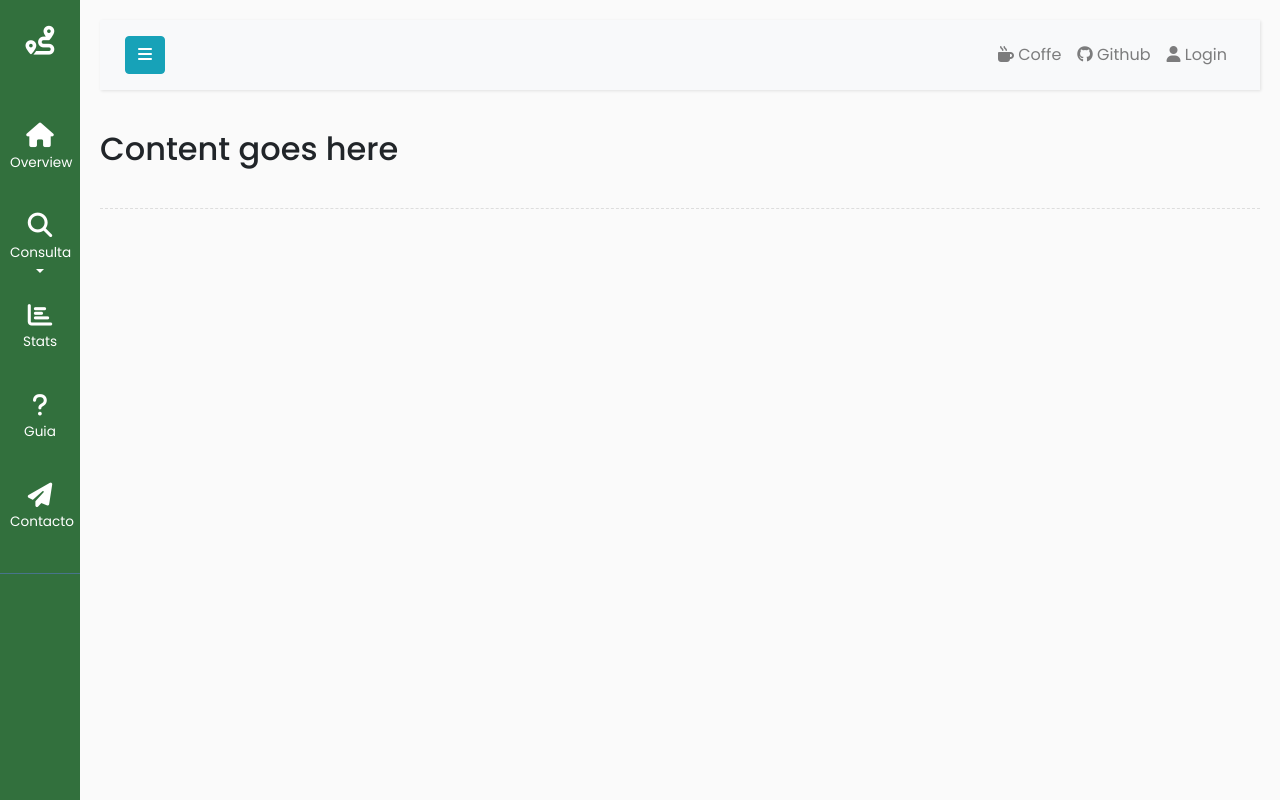
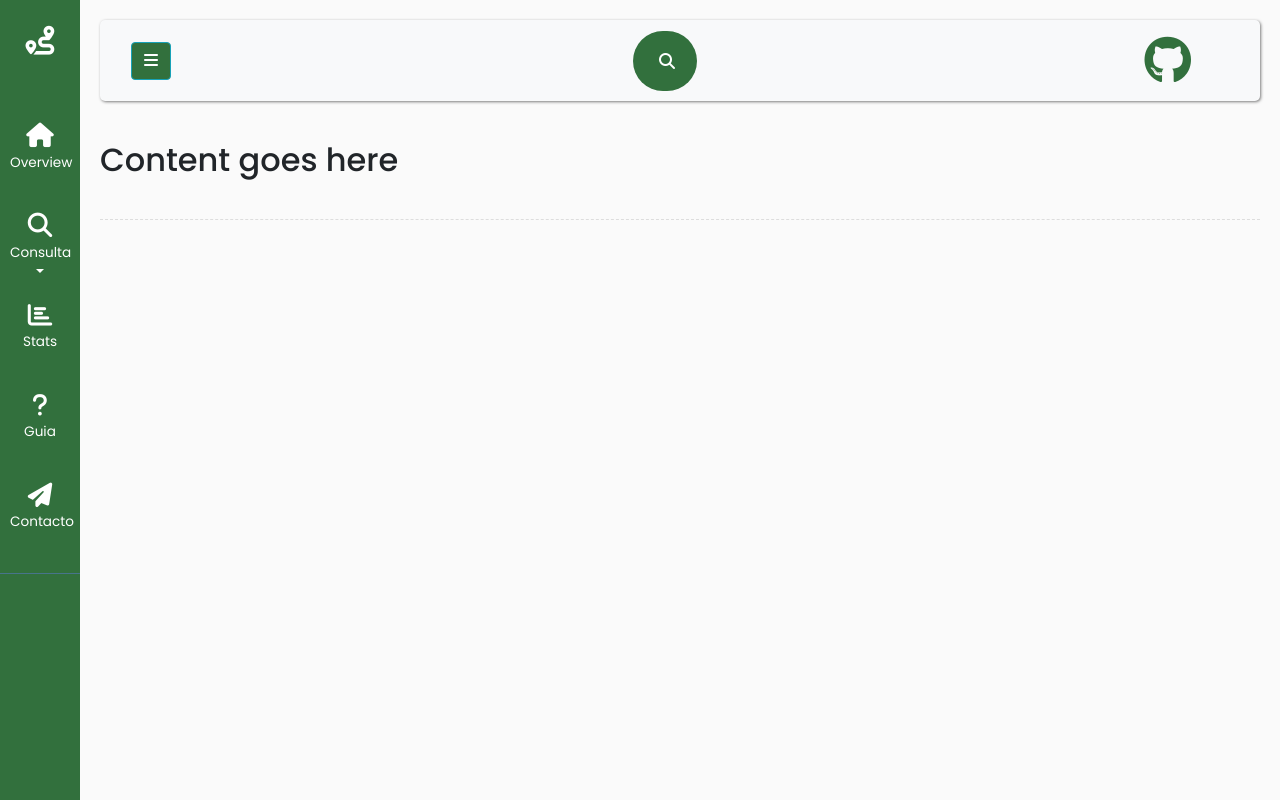
Before and after one commit to DanielLimasP/tourism-info-frontend, a Vue app: page / in a window 1280 px wide. Built offline with nearby package versions, Linux system fonts and the light colour scheme.

Commit message:
Better search bar

```diff
--- a/public/assets/css/style.css
+++ b/public/assets/css/style.css
@@ -22,12 +22,11 @@ a:focus {
 }
 
 .navbar {
-    padding: 15px 10px;
     background: #fff;
     border: none;
-    border-radius: 0;
+    border-radius: 5px;
     margin-bottom: 40px;
-    box-shadow: 1px 1px 3px rgba(0, 0, 0, 0.1);
+    box-shadow: 1px 1px 3px rgba(0, 0, 0, 0.5);
 }
 
 .navbar-btn {
@@ -198,6 +197,75 @@ a.article:hover {
     transition: all 0.3s;
 }
 
+.btn-info {
+    background-color: #32703d;
+}
+
+.btn-info:hover {
+    background-color: #fff;
+    color: #32703d;
+}
+
+i.fa-github {
+    color: #32703d;
+
+}
+
+
+/* ---------------------------------------------------
+    SEARCHBAR STYLE
+----------------------------------------------------- */
+
+.searchbar{
+    margin-bottom: auto;
+    margin-top: auto;
+    height: 60px;
+    background-color: #32703d;
+    border-radius: 30px;
+    padding: 10px;
+}
+
+.search_input{
+    color: white;
+    border: 0;
+    outline: 0;
+    background: none;
+    width: 0;
+    caret-color:transparent;
+    line-height: 40px;
+    transition: width 0.4s linear;
+}
+
+.searchbar:hover > .search_input{
+    padding: 0 10px;
+    width: 450px;
+    caret-color: #fff;
+    transition: width 0.4s linear;
+}
+
+.searchbar:hover > .search_icon{
+    background: white;
+    color: #32703d;
+}
+
+
+::placeholder{
+    color: #fff;
+    opacity: 0.3;
+}
+
+.search_icon{
+    height: 40px;
+    width: 40px;
+    float: right;
+    display: flex;
+    justify-content: center;
+    align-items: center;
+    border-radius: 50%;
+    color:white;
+    text-decoration:none;
+}
+
 /* ---------------------------------------------------
     MEDIAQUERIES
 ----------------------------------------------------- */
@@ -250,3 +318,202 @@ a.article:hover {
         display: none;
     }
 }
+
+/* ---------------------------------------------------
+    ANIMATIONS
+----------------------------------------------------- */
+
+@keyframes wrench {
+    0% {
+    -webkit-transform: rotate(-12deg);
+    transform: rotate(-12deg);
+    }
+    8% {
+    -webkit-transform: rotate(12deg);
+    transform: rotate(12deg);
+    }
+    10% {
+    -webkit-transform: rotate(24deg);
+    transform: rotate(24deg);
+    }
+    18% {
+    -webkit-transform: rotate(-24deg);
+    transform: rotate(-24deg);
+    }
+    20% {
+    -webkit-transform: rotate(-24deg);
+    transform: rotate(-24deg);
+    }
+    28% {
+    -webkit-transform: rotate(24deg);
+    transform: rotate(24deg);
+    }
+    30% {
+    -webkit-transform: rotate(24deg);
+    transform: rotate(24deg);
+    }
+    38% {
+    -webkit-transform: rotate(-24deg);
+    transform: rotate(-24deg);
+    }
+    40% {
+    -webkit-transform: rotate(-24deg);
+    transform: rotate(-24deg);
+    }
+    48% {
+    -webkit-transform: rotate(24deg);
+    transform: rotate(24deg);
+    }
+    50% {
+    -webkit-transform: rotate(24deg);
+    transform: rotate(24deg);
+    }
+    58% {
+    -webkit-transform: rotate(-24deg);
+    transform: rotate(-24deg);
+    }
+    60% {
+    -webkit-transform: rotate(-24deg);
+    transform: rotate(-24deg);
+    }
+    68% {
+    -webkit-transform: rotate(24deg);
+    transform: rotate(24deg);
+    }
+    75%, 100% {
+    -webkit-transform: rotate(0deg);
+    transform: rotate(0deg);
+    }
+}
+
+@keyframes horizontal {
+    0% {
+    -webkit-transform: translate(0,0);
+    transform: translate(0,0);
+    }
+    6% {
+    -webkit-transform: translate(5px,0);
+    transform: translate(5px,0);
+    }
+    12% {
+    -webkit-transform: translate(0,0);
+    transform: translate(0,0);
+    }
+    18% {
+    -webkit-transform: translate(5px,0);
+    transform: translate(5px,0);
+    }
+    24% {
+    -webkit-transform: translate(0,0);
+    transform: translate(0,0);
+    }
+    30% {
+    -webkit-transform: translate(5px,0);
+    transform: translate(5px,0);
+    }
+    36%, 100% {
+    -webkit-transform: translate(0,0);
+    transform: translate(0,0);
+    }
+}
+
+@keyframes vertical {
+    0% {
+    -webkit-transform: translate(0,-3px);
+    transform: translate(0,-3px);
+    }
+    4% {
+    -webkit-transform: translate(0,3px);
+    transform: translate(0,3px);
+    }
+    8% {
+    -webkit-transform: translate(0,-3px);
+    transform: translate(0,-3px);
+    }
+    12% {
+    -webkit-transform: translate(0,3px);
+    transform: translate(0,3px);
+    }
+    16% {
+    -webkit-transform: translate(0,-3px);
+    transform: translate(0,-3px);
+    }
+    20% {
+    -webkit-transform: translate(0,3px);
+    transform: translate(0,3px);
+    }
+    22%, 100% {
+    -webkit-transform: translate(0,0);
+    transform: translate(0,0);
+    }
+}
+
+@keyframes ring {
+    0% {
+    -webkit-transform: rotate(-15deg);
+    transform: rotate(-15deg);
+    }
+    2% {
+    -webkit-transform: rotate(15deg);
+    transform: rotate(15deg);
+    }
+    4% {
+    -webkit-transform: rotate(-18deg);
+    transform: rotate(-18deg);
+    }
+    6% {
+    -webkit-transform: rotate(18deg);
+    transform: rotate(18deg);
+    }
+    8% {
+    -webkit-transform: rotate(-22deg);
+    transform: rotate(-22deg);
+    }
+    10% {
+    -webkit-transform: rotate(22deg);
+    transform: rotate(22deg);
+    }
+    12% {
+    -webkit-transform: rotate(-18deg);
+    transform: rotate(-18deg);
+    }
+    14% {
+    -webkit-transform: rotate(18deg);
+    transform: rotate(18deg);
+    }
+    16% {
+    -webkit-transform: rotate(-12deg);
+    transform: rotate(-12deg);
+    }
+    18% {
+    -webkit-transform:rotate(12deg);
+    transform: rotate(12deg);
+    }
+    20%,100% {
+    -webkit-transform: rotate(0deg);
+    transform: rotate(0deg);
+    }
+}
+
+@keyframes tada {
+    0% {
+    -webkit-transform: scale(1);
+    transform: scale(1);
+    }
+    10%, 20% {
+    -webkit-transform: scale(.9) rotate(-8deg);
+    transform: scale(.9) rotate(-8deg);
+    }
+    30%, 50%, 70% {
+    -webkit-transform: scale(1.3) rotate(8deg);
+    transform: scale(1.3) rotate(8deg);
+    }
+    40%, 60% {
+    -webkit-transform: scale(1.3) rotate(-8deg);
+    transform: scale(1.3) rotate(-8deg);
+    }
+    80%, 100% {
+    -webkit-transform: scale(1) rotate(0);
+    transform: scale(1) rotate(0);
+    }
+}
--- a/src/components/Nav.vue
+++ b/src/components/Nav.vue
@@ -1,24 +1,26 @@
 <template>
 <nav class="navbar navbar-expand-lg navbar-light bg-light">
-    <div class="container-fluid">
-
+    <div class="row container-fluid">
+        <div class="col-md-2">
             <button type="button" id="sidebarCollapse" class="btn btn-info">
                 <i class="fas fa-bars"></i>
             </button>
             <button class="btn btn-dark d-inline-block d-lg-none ml-auto" type="button" data-toggle="collapse" data-target="#navbarSupportedContent" aria-controls="navbarSupportedContent" aria-expanded="false" aria-label="Toggle navigation">
                 <i class="fas fa-align-justify"></i>
             </button>
-
-        <div class="collapse navbar-collapse" id="navbarSupportedContent">
+        </div>
+        <div class="container col-md-8">
+            <div class="d-flex justify-content-center">
+                <div class="searchbar">
+                    <input class="search_input" type="text" name="" placeholder="Search...">
+                    <a href="#" class="search_icon"><i class="fas fa-search"></i></a>
+                </div>
+            </div>
+        </div>
+        <div class="collapse navbar-collapse col-md-2" id="navbarSupportedContent">
             <ul class="nav navbar-nav ml-auto">
                 <li class="nav-item">
-                    <a class="nav-link" href="#"><i class="fa fa-mug-hot"></i> Coffe</a>
-                </li>
-                <li class="nav-item">
-                    <a class="nav-link" href="#"><i class="fa fa-github"></i> Github</a>
-                </li>
-                <li class="nav-item">
-                    <a class="nav-link" href="#"><i class="fa fa-user"></i> Login</a>
+                    <a class="nav-link" href="#"><i class="fa fa-github fa-3x"></i></a>
                 </li>
             </ul>
         </div>
@@ -33,5 +35,11 @@ export default {
 </script>
 
 <style>
+i.fa-github {
+    color: #32703d;
+}
 
+i.fa-github:hover {
+    animation: horizontal 3s infinite;
+}
 </style>
--- a/src/components/Sidebar.vue
+++ b/src/components/Sidebar.vue
@@ -20,7 +20,7 @@
             </a>
             <ul class="collapse list-unstyled" id="querySubmenu">
                 <li>
-                    <a href="#"><i class="fa fa-chart-line"></i> Graficas</a>
+                    <a href="#"><i class="fa fa-chart-line fa-lg"></i> Graficas</a>
                 </li>
                 <li>
                     <a href="#"><i class="fa fa-table"></i> Tablas</a>
```
Also changed, not shown: src/components/QueryForm.vue (added, +32 -0 lines). Lines whose indentation alone changed are shown as unchanged.
